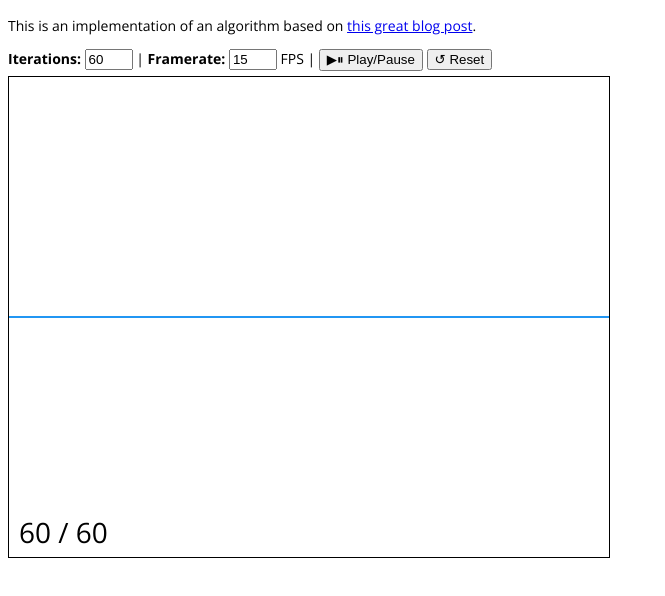
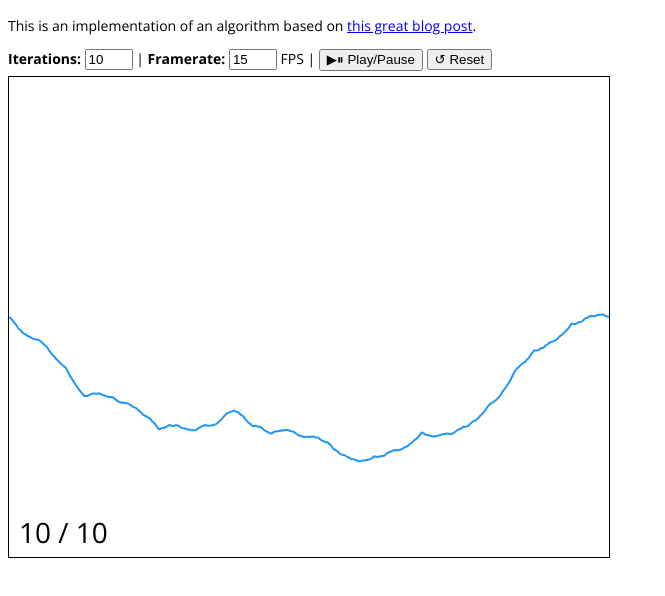
Before and after one commit to sunjay/landscapes, a website built with webpack: page index.html in a window 1280 px wide. Shown: the part 60-656 px from the top of the page, without its empty margins (0-665 px from the left). Built offline with nearby package versions, Linux system fonts and the light colour scheme.

Commit message:
Implementing midpoint displacement

```diff
--- a/index.html
+++ b/index.html
@@ -12,7 +12,7 @@
 
   <form>
     <label>Iterations:</label>
-    <input id="iterations" type="number" value="60" min="1" step="1" />
+    <input id="iterations" type="number" value="10" min="1" max="12" step="1" />
     |
     <label>Framerate:</label>
     <input id="fps" type="number" value="15" min="1" step="1" />
--- a/src/index.js
+++ b/src/index.js
@@ -11,7 +11,7 @@ const height = canvas.height;
 
 let playState = 'running';
 let path = [0, 0];
-let iterations = 0;
+let iteration = 0;
 
 loop();
 render();
@@ -22,15 +22,15 @@ document.getElementById('play').addEventListener('click', () => {
 
 document.getElementById('reset').addEventListener('click', () => {
   path = [0, 0];
-  iterations = 0;
+  iteration = 0;
 });
 
 function loop() {
-  const iterationsLimit = Number(document.getElementById('iterations').value);
+  const iterationLimit = Number(document.getElementById('iterations').value);
 
-  if (playState === 'running' && iterations < iterationsLimit) {
-    path = displaceMidpoints(path);
-    iterations += 1;
+  if (playState === 'running' && iteration < iterationLimit) {
+    path = displaceMidpoints(path, iteration, width, height);
+    iteration += 1;
   }
 
   const fps = Number(document.getElementById('fps').value) || 15;
@@ -43,6 +43,6 @@ function render() {
   ctx.clearRect(0, 0, width, height);
   renderPath(ctx, width, height, path);
 
-  const iterationsLimit = Number(document.getElementById('iterations').value);
-  renderProgress(ctx, width, height, iterations, iterationsLimit);
+  const iterationLimit = Number(document.getElementById('iterations').value);
+  renderProgress(ctx, width, height, iteration, iterationLimit);
 }
--- a/src/landscape.js
+++ b/src/landscape.js
@@ -1,3 +1,18 @@
-export function displaceMidpoints(path) {
-  return path;
+const ROUGHNESS = 1.2;
+
+export function displaceMidpoints(path, iteration, width, height) {
+  const reduction = (2 ** -ROUGHNESS) ** iteration;
+
+  const displacement = height / 4 * reduction;
+  const bounds = [
+    -displacement,
+    displacement,
+  ];
+
+  return path.slice(1).reduce((acc, y) => {
+    const midpoint = (acc[acc.length - 1] + y) / 2;
+
+    const amount = bounds[Math.floor(Math.random() * bounds.length)];
+    return [...acc, midpoint + amount, y];
+  }, [path[0]]);
 }
--- a/src/renderer.js
+++ b/src/renderer.js
@@ -3,7 +3,7 @@ export function renderPath(ctx, width, height, path) {
   // Factor is used to define the direction of the positive coordinates
   // and the scale of the drawing
   const xaxis = {ref: 0, factor: 1};
-  const yaxis = {ref: Math.floor(height / 2), factor: -15};
+  const yaxis = {ref: Math.floor(height / 2), factor: -1};
 
   const xCoord = (v) => v * xaxis.factor + xaxis.ref;
   const yCoord = (v) => v * yaxis.factor + yaxis.ref;
```
